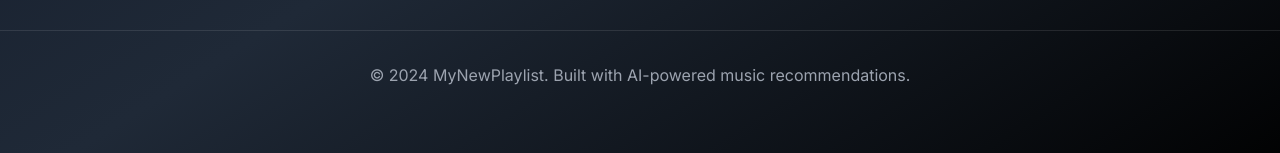
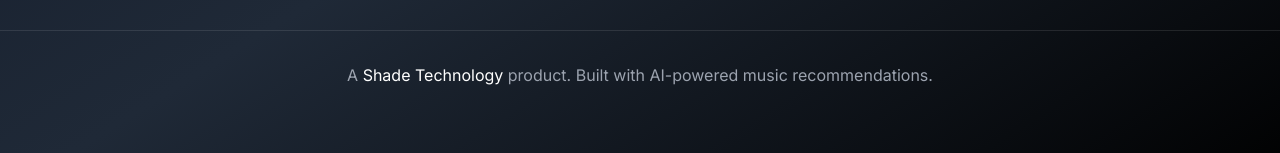
Before and after one commit to kirbs-btw/mynewplaylist.com, a React (Create React App) app in the folder frontend/: page / in a window 1280 px wide. Shown: the part 602-755 px from the top of the page. Built offline with nearby package versions, Linux system fonts and the light colour scheme; no server answers.

Commit message:
fix: changed footer to shade tech

```diff
--- a/frontend/src/App.tsx
+++ b/frontend/src/App.tsx
@@ -99,7 +99,7 @@ const App: React.FC = () => {
       {/* Footer */}
       <footer className="text-center py-8 px-4 border-t border-white/10">
         <p className="text-gray-400">
-          © 2024 MyNewPlaylist. Built with AI-powered music recommendations.
+          A <a href="https://www.shade-technology.de" className="text-white hover:text-gray-300">Shade Technology</a> product. Built with AI-powered music recommendations.
         </p>
       </footer>
     </div>
```
Also changed, not shown: 2 other files (tests, documents, lock files or other folders).
